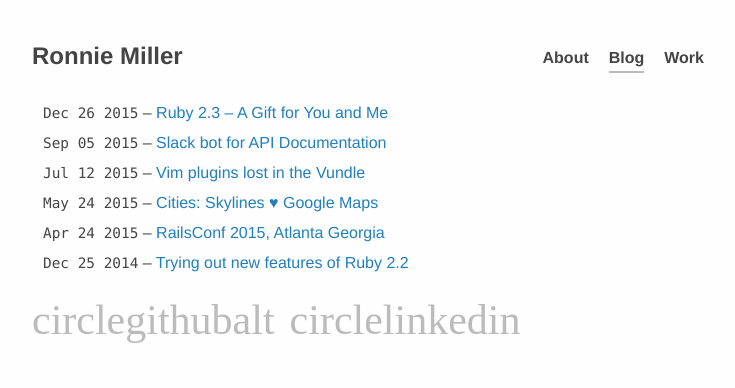
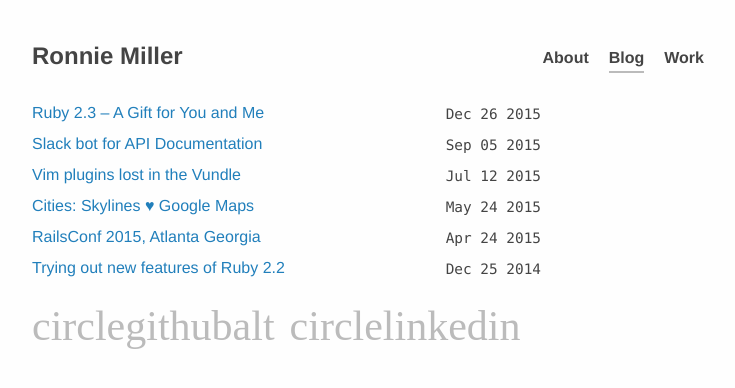
Before and after one commit to mlr/mlr.github.com, a Jekyll site: the page built from blog.md, in a window 1280 px wide. Shown: the top 388 px of the page, without its empty margins (276-1011 px from the left). Built offline with Jekyll 4.4.1, drawn with Linux system fonts in a browser that asks for light colours; some web fonts are replaced.

Commit message:
Improve blog post link and date positioning

```diff
--- a/_includes/blog_post_links.html
+++ b/_includes/blog_post_links.html
@@ -1,2 +1,2 @@
 {% for post in site.posts %}
-  * <span class="blog-post-date">{{ post.date | date: "%b %d %Y" }}</span> &ndash; [{{ post.title }}]({{ post.url }}){% endfor %}
+  * <span class="blog-post-date">{{ post.date | date: "%b %d %Y" }}</span> <span class="blog-post-title">[{{ post.title }}]({{ post.url }}){% endfor %}</span>
--- a/_sass/_blog.scss
+++ b/_sass/_blog.scss
@@ -1,11 +1,11 @@
 #content {
   ol, ul {
-    margin-left: 10px;
+    margin-left: 0px;
     li { line-height: 20px; }
   }
 
   ul li {
-    margin-left: -14px;
+    margin-left: -15px;
     list-style: none;
   }
 
@@ -34,12 +34,22 @@
 
     li {
       margin-bottom: 10px;
+      flex-direction: row;
+      display: flex;
     }
+  }
+
+  span.blog-post-title {
+    min-width: 300px;
   }
 
   span.blog-post-date {
     font-family: Monaco, "Lucida Console", monospace;
     font-size: 0.9em;
+    margin-top: 1px;
+    margin-left: auto;
+    margin-right: 155px;
+    order: 2;
   }
 }
 
--- a/_sass/_responsive.scss
+++ b/_sass/_responsive.scss
@@ -7,6 +7,19 @@
       ul li:first-child {
         margin-left: -6px;
       }
+    }
+  }
+
+  #content.page.blog {
+    li {
+      flex-direction: column !important;
+    }
+
+    span.blog-post-date {
+      margin: 0px !important;
+      margin-top: 3px !important;
+      font-size: .80em !important;
+      order: 2;
     }
   }
 }
```
